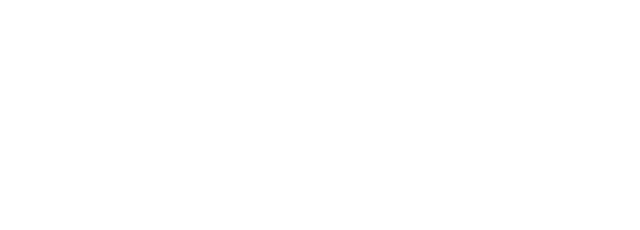
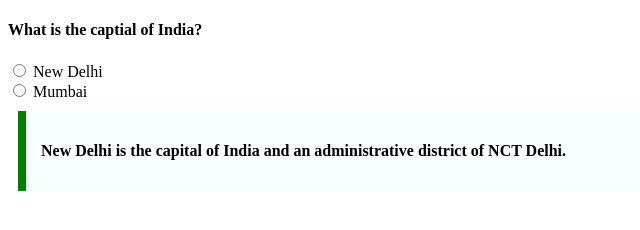
Before and after one commit to acciojob/trivia-Balasai234, a website: page main.html in a window 1280 px wide. Shown: the whole page, without its empty margins (0-640 px from the left). Drawn offline with Linux system fonts and the light colour scheme.

Commit message:
created a submission

```diff
--- a/main.html
+++ b/main.html
@@ -8,6 +8,14 @@
 
 <body>
 	<!-- the entire body must be written by student -->
+	<h4>What is the captial of India?</h4>
+	<input type="radio" id="New Delhi" name="capital" value="">
+	<label for="New Delhi">New Delhi</label></br>
+	<input type="radio" id="Mumbai" name="capital" value="">
+	<label for ="Mumbai">Mumbai</label>
+	<blockquote id="quotation">
+  <p>New Delhi is the capital of India and an administrative district of NCT Delhi.</p>
+</blockquote>
     <script type="text/javascript" src="./script.js">
 </script>
 
--- a/styles.css
+++ b/styles.css
@@ -1,2 +1,9 @@
-
-/* Your CSS Code here. */
+#quotation{
+max-width:600px;
+margin:10px;
+padding:15px;
+border-left:8px solid;
+border-color:green;
+background-color:#f8fffe;
+Font-weight:Bold;
+}
```
